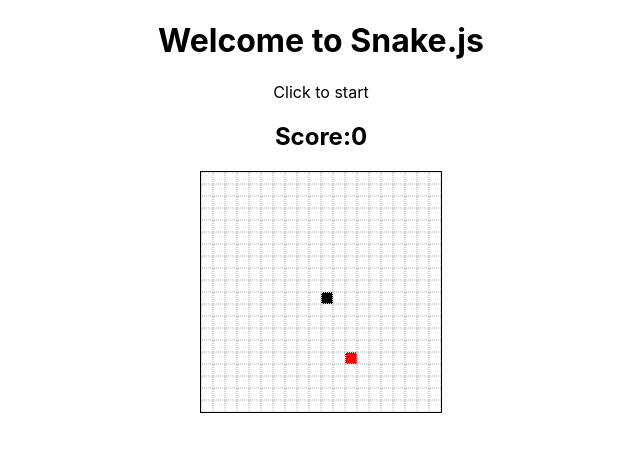
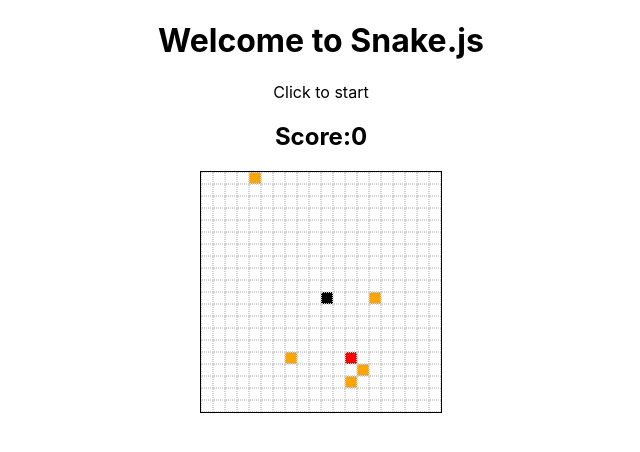
Before and after one commit to jorans/snake.js, a React (Create React App) app: page / in a window 1280 px wide. Shown: the top 452 px of the page, without its empty margins (319-959 px from the left). Built offline with nearby package versions, Linux system fonts and the light colour scheme.

Commit message:
Add multiple oranges on start

```diff
--- a/src/App.css
+++ b/src/App.css
@@ -1,25 +1,28 @@
 div.snake:focus{
   outline: 0;
 }
-table.board{
+table.gameBoard{
   border-spacing:0px;
   border: solid black 1px;
 }
-table.board td{
+table.gameBoard td{
   line-height: 10px;
   width: 10px;
   border: dotted lightgray 1px;
   padding: 0px;
   margin: 0px;
 }
-table.board td.empty{
+table.gameBoard td.empty{
   background-color: white;
 }
-table.board td.occupied{
+table.gameBoard td.occupied{
   background-color: black;
 }
-table.board td.apple{
+table.gameBoard td.apple{
   background-color: red;
+}
+table.gameBoard td.orange{
+  background-color: orange;
 }
 .App {
   text-align: center;
--- a/src/App.js
+++ b/src/App.js
@@ -5,7 +5,7 @@ import './App.css';
 function App() {
   return (
     <div className="App">
-      <Snake width={20} height={20}/>
+      <Snake width={20} height={20} numberOfFruits={5}/>
     </div>
   );
 }
--- a/src/games/snake/Snake.js
+++ b/src/games/snake/Snake.js
@@ -6,15 +6,20 @@ function Snake(props) {
     let RUNNING = 1;
     let GAMEOVER = 2;
     let PAUSED = 3;
+    let SNAKE = 1;
+    let APPLE = 2;
+    let ORANGE = 3
     let height = props.height;
     let width = props.width;
-    let board = createBoard(height, width);
-    const [state, setState] = useState(getInitialState(SETUP, width, height))
+    let numberOfFruits = props.numberOfFruits;
+    let gameBoard = createGameBoard(height, width);
+    const [state, setState] = useState(getInitialState(SETUP, width, height, numberOfFruits))
 
-    board[state.fruit.Y].values[state.fruit.X].value = 2;
-    state.snake.forEach(p => board[p.Y].values[p.X].value = 1);
+    state.fruits.forEach(p => placeGamePieceOnGameBoard(ORANGE, gameBoard, p));
+    placeGamePieceOnGameBoard(APPLE, gameBoard, state.fruit);
+    state.snake.forEach(p => placeGamePieceOnGameBoard(SNAKE, gameBoard, p));
 
-    let boardUI = board.map(row => {
+    let boardUI = gameBoard.map(row => {
         let cols = row.values.map(col => {
             return <td key={col.id} className={getClassNameByValue(col.value)}>&nbsp;</td>
         });
@@ -26,7 +31,7 @@ function Snake(props) {
     })
 
     function moveForward() {
-        let {snake, gameState, transform, score, fruit} = state;
+        let {snake, gameState, transform, score, fruit, fruits} = state;
         let nextSnakeHead = getNextSnakeHead(state.snake, transform);
         let outOfBounds = isOutOfBounds(nextSnakeHead, width, height);
         let snakeCollision = isSnakeEatingItSelf(nextSnakeHead, state.snake);
@@ -35,6 +40,7 @@ function Snake(props) {
         var nextSnake = [...snake];
         var nextScore = score;
         var nextFruit = fruit;
+        let nextFruits = [...fruits];
 
         if (nextGameState === RUNNING) {
             nextSnake.unshift(nextSnakeHead);
@@ -45,13 +51,32 @@ function Snake(props) {
                 nextSnake = enlargeSnake(nextSnake);
                 nextFruit = getNewFruit(width, height, nextSnake)
             }
+            fruits.forEach(f => {
+                if (isSnakeEatingFruit(nextSnakeHead, f)) {
+                    if(getGamePieceOnGameBoard(gameBoard, f) === ORANGE){
+                        nextScore += 5
+                    } else {
+                        nextScore += 1
+                    }
+                }
+            });
+            nextFruits = [];
+            fruits.forEach(f => {
+                if (!isSnakeEatingFruit(nextSnakeHead, f)) {
+                    nextFruits.push(f);
+                } else {
+                    nextSnake = enlargeSnake(nextSnake);
+                }
+
+            });
         }
 
         setState({...state,
             snake:nextSnake,
             gameState:nextGameState,
             score: nextScore,
-            fruit: nextFruit
+            fruit: nextFruit,
+            fruits: nextFruits
         });
     }
 
@@ -92,7 +117,7 @@ function Snake(props) {
         } else if (state.gameState === PAUSED) {
             setState({...state, gameState:RUNNING});
         } else if (state.gameState === GAMEOVER) {
-            setState(getInitialState(SETUP, width, height))
+            setState(getInitialState(SETUP, width, height, numberOfFruits))
         }
     }
 
@@ -130,7 +155,7 @@ function Snake(props) {
                 <div>
                     <h3>Game Over!</h3>
                     <p>
-                        Click to restart
+                        Click to reset
                     </p>
                 </div>);
         }
@@ -141,11 +166,18 @@ function Snake(props) {
             <h1>Welcome to Snake.js</h1>
             {info}
             <h2>Score:{state.score}</h2>
-            <table className={"board"}>
+            <table className={"gameBoard"}>
                 <tbody>{boardUI}</tbody>
             </table>
         </div>
     )
+}
+function getGamePieceOnGameBoard(gameBoard, pos) {
+    return gameBoard[pos.Y].values[pos.X].value;
+}
+
+function placeGamePieceOnGameBoard(gamePiece, gameBoard, pos) {
+    return gameBoard[pos.Y].values[pos.X].value = gamePiece;
 }
 
 function isSnakeEatingItSelf(nextSnakeHead, snake) {
@@ -189,8 +221,17 @@ function getNewFruit(maxX, maxY, snake) {
         return getRandomFruitPosRecursive(maxX, maxY, snake, --remainingAttempts);
     }
     return getRandomFruitPosRecursive(maxX, maxY, snake, 100);
-
-
+}
+function getFruits(maxX, maxY, snake, numberOfFruits) {
+    var fruits = [];
+    var occupiedPos = [...snake];
+    var counter = numberOfFruits;
+    while (counter-- > 0 ){
+        var fruit = getNewFruit(maxX, maxY, occupiedPos);
+        fruits.push(fruit);
+        occupiedPos.push(fruit);
+    };
+    return fruits;
 }
 
 function samePos(a, b) {
@@ -213,12 +254,14 @@ function getClassNameByValue(value) {
             return "occupied";
         case 2:
             return "apple";
+        case 3:
+            return "orange";
         default:
             return "empty";
     }
 }
 
-function createBoard(height, width) {
+function createGameBoard(height, width) {
     var result = [];
     for (var i = 0 ; i < height; i++) {
         result[i] = {id:i, values:[]};
@@ -237,7 +280,7 @@ function getInitialSnakeState(maxX, maxY) {
     ];
 }
 
-function getInitialState(gameState, maxX, maxY) {
+function getInitialState(gameState, maxX, maxY, numberOfFruits) {
     let initialSnakeState = getInitialSnakeState(maxX, maxY);
     return {
         gameState: gameState,
@@ -245,6 +288,7 @@ function getInitialState(gameState, maxX, maxY) {
         transform: getInitialTransformer(),
         snake: initialSnakeState,
         fruit: getNewFruit(maxX, maxY, initialSnakeState),
+        fruits: getFruits(maxX, maxY, initialSnakeState, 5),
         score:0,
 
     };
```
